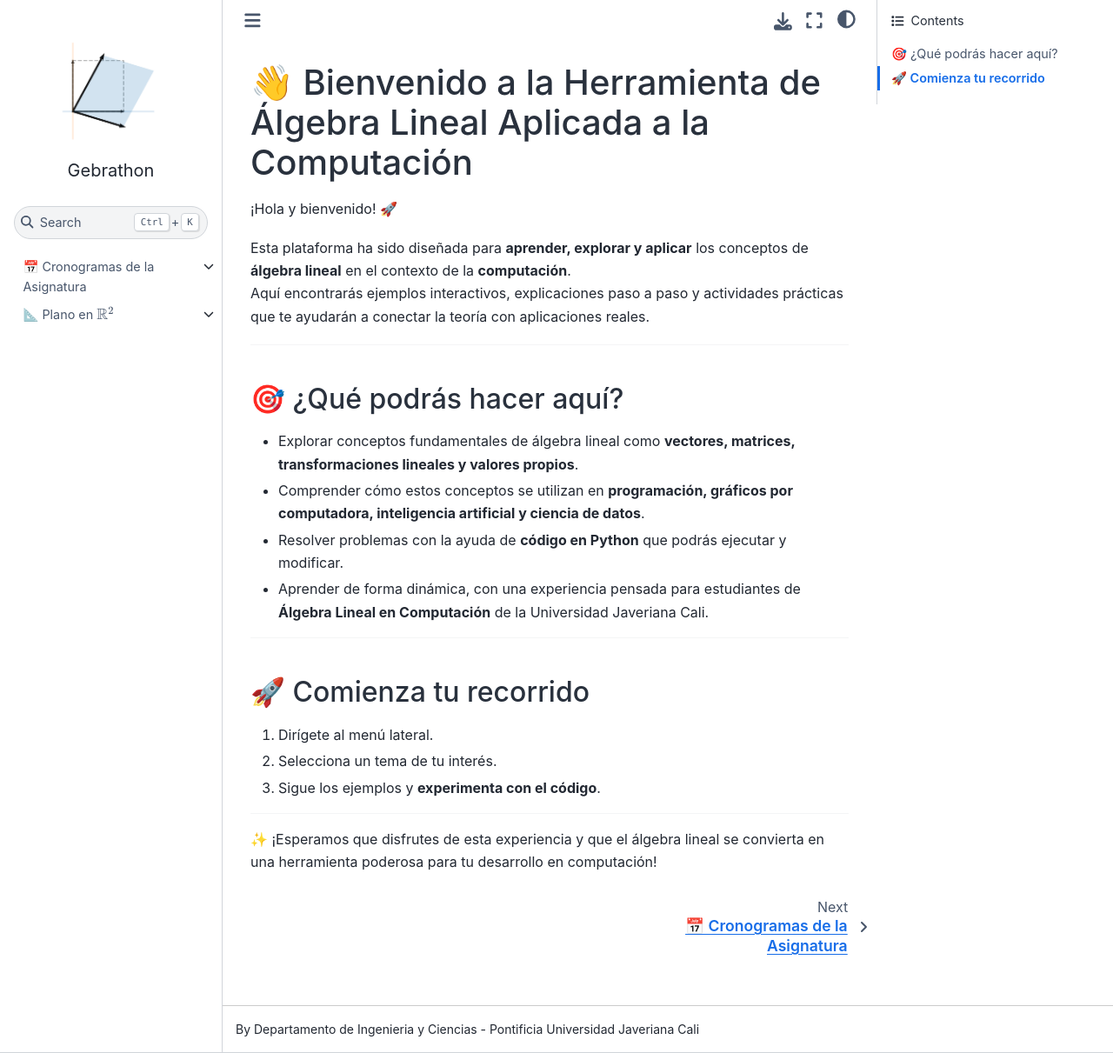
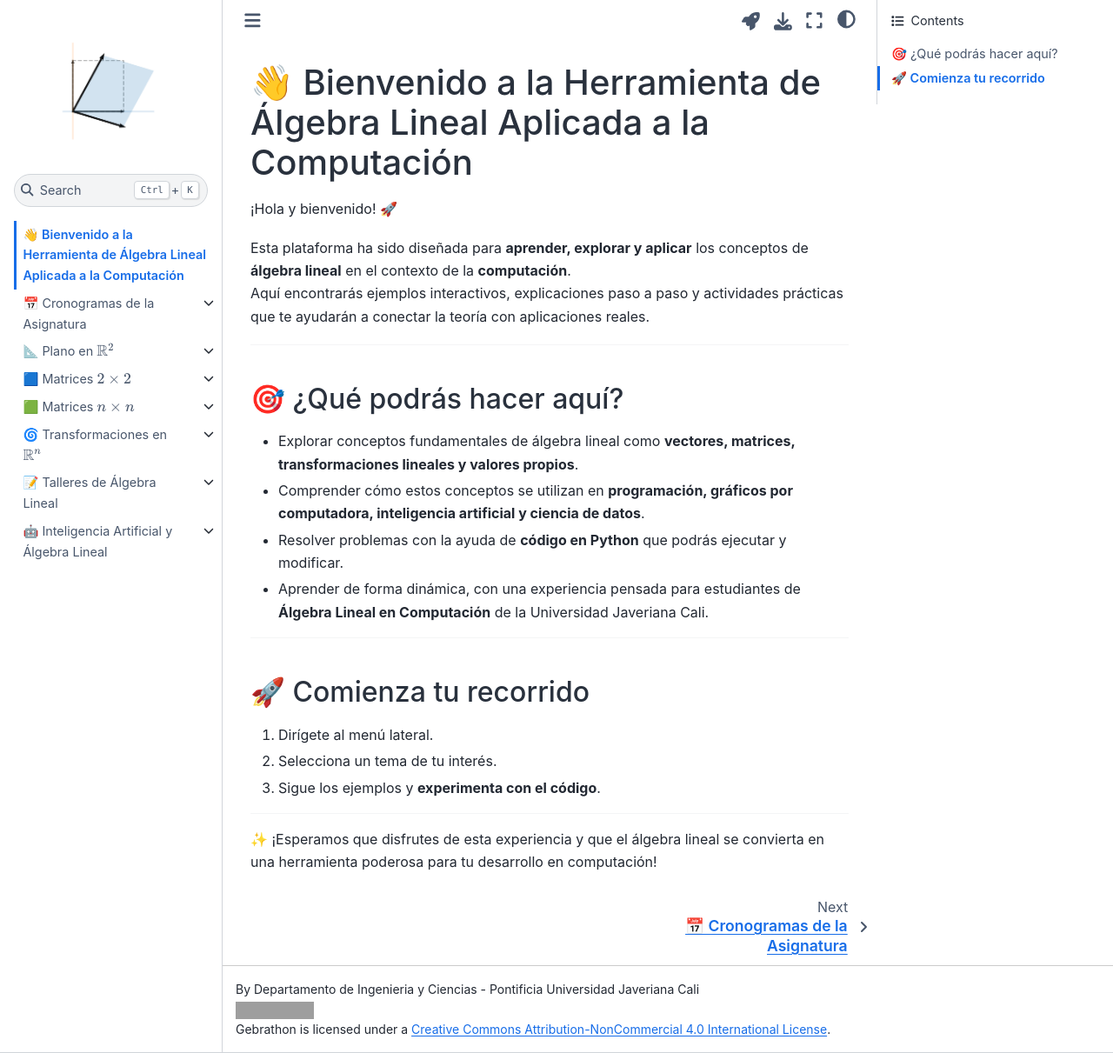
Before and after one commit to jucollas/Gebrathon, a Jupyter Book: the page built from book/index.ipynb, in a window 1280 px wide and 1211 px high. Shown: the whole window at 87% size. Built offline with Jupyter Book 1.0.4 settings and Sphinx 7.4.7 and the Sphinx Book theme 1.1.4, drawn with Linux system fonts in a browser that asks for light colours; part of the change alters nothing that is shown; grey boxes are pictures that could not be loaded.

Commit message:
cambios en la configuracion para ejecutar codigo directo en la pagina

```diff
--- a/book/_config.yml
+++ b/book/_config.yml
@@ -1,3 +1,4 @@
+# Book settings
 title: Gebrathon
 author: Departamento de Ingenieria y Ciencias - Pontificia Universidad Javeriana Cali
 logo: ../images/site/logo_gebrathon.png
@@ -7,7 +8,7 @@ latex:
     targetname: book.tex
 
 repository:
-  url: https://github.com/jucollas/Gebrathon
+  url: https://github.com/jucollas/gebrathon
   branch: main
 
 launch_buttons:
@@ -16,24 +17,12 @@ launch_buttons:
   thebe: true
 
 html:
-  extra_footer: |
-    <a rel="license" href="http://creativecommons.org/licenses/by-nc/4.0/">
-      <img alt="Creative Commons License" style="border-width:0"
-           src="https://i.creativecommons.org/l/by-nc/4.0/88x31.png" />
-    </a><br />
-    <span xmlns:dct="http://purl.org/dc/terms/" property="dct:title">
-      Jupyter Guide to Linear Algebra
-    </span> is licensed under a
-    <a rel="license" href="http://creativecommons.org/licenses/by-nc/4.0/">
-      Creative Commons Attribution-NonCommercial 4.0 International License
-    </a>.
+  extra_footer:
+    <a rel="license" href="http://creativecommons.org/licenses/by-nc/4.0/"><img alt="Creative Commons License" style="border-width:0" src="https://i.creativecommons.org/l/by-nc/4.0/88x31.png" /></a><br /><span xmlns:dct="http://purl.org/dc/terms/" property="dct:title">Gebrathon</span> is licensed under a <a rel="license" href="http://creativecommons.org/licenses/by-nc/4.0/">Creative Commons Attribution-NonCommercial 4.0 International License</a>.
 
 sphinx:
   config:
     html_show_copyright: false
-    html_theme_options:
-      logo:
-        text: "Gebrathon"
 
 bibtex_bibfiles:
   - references.bib
--- a/book/_toc.yml
+++ b/book/_toc.yml
@@ -1,9 +1,48 @@
 format: jb-article
 root: index
+
 sections:
 - file: cronogramas/index
   sections:
   - file: cronogramas/2025-2
+
 - file: plano/index
   sections:
   - file: plano/operaciones_r2
+  - file: plano/rectas_r2
+  - file: plano/independencia-lineal
+
+- file: matrices2x2/index
+  sections:
+  - file: matrices2x2/operaciones_matrices
+  - file: matrices2x2/sistemas_de_ecuaciones
+  - file: matrices2x2/taller_computacional_matrices
+  - file: matrices2x2/autovalores_autovectores
+
+- file: matricesNxN/index
+  sections:
+  - file: matricesNxN/operaciones_matrices
+  - file: matricesNxN/determinantes
+
+- file: transformaciones/index
+  sections:
+  - file: transformaciones/vectores_n2
+
+- file: talleres/index
+  sections:
+  - file: talleres/taller1(vectoresR2)
+  - file: talleres/taller2(planoR2)
+  - file: talleres/taller3(matrices2x2)
+  - file: talleres/taller4(autoMatrices2x2)
+  - file: talleres/taller5(codificacion_val_propios)
+  - file: talleres/taller6(val_propios_M2x2)
+  - file: talleres/taller7(opMatricesNxN)
+  - file: talleres/taller8(sisEcuaciones)
+  - file: talleres/taller9(espVectoriales)
+  - file: talleres/taller10(combLineales)
+  - file: talleres/taller11(vectoresRn)
+
+- file: IA/index
+  sections:
+  - file: IA/reconocimiento-de-imagenes
+  - file: IA/tu-dibujas-la-ia-adivida
```
